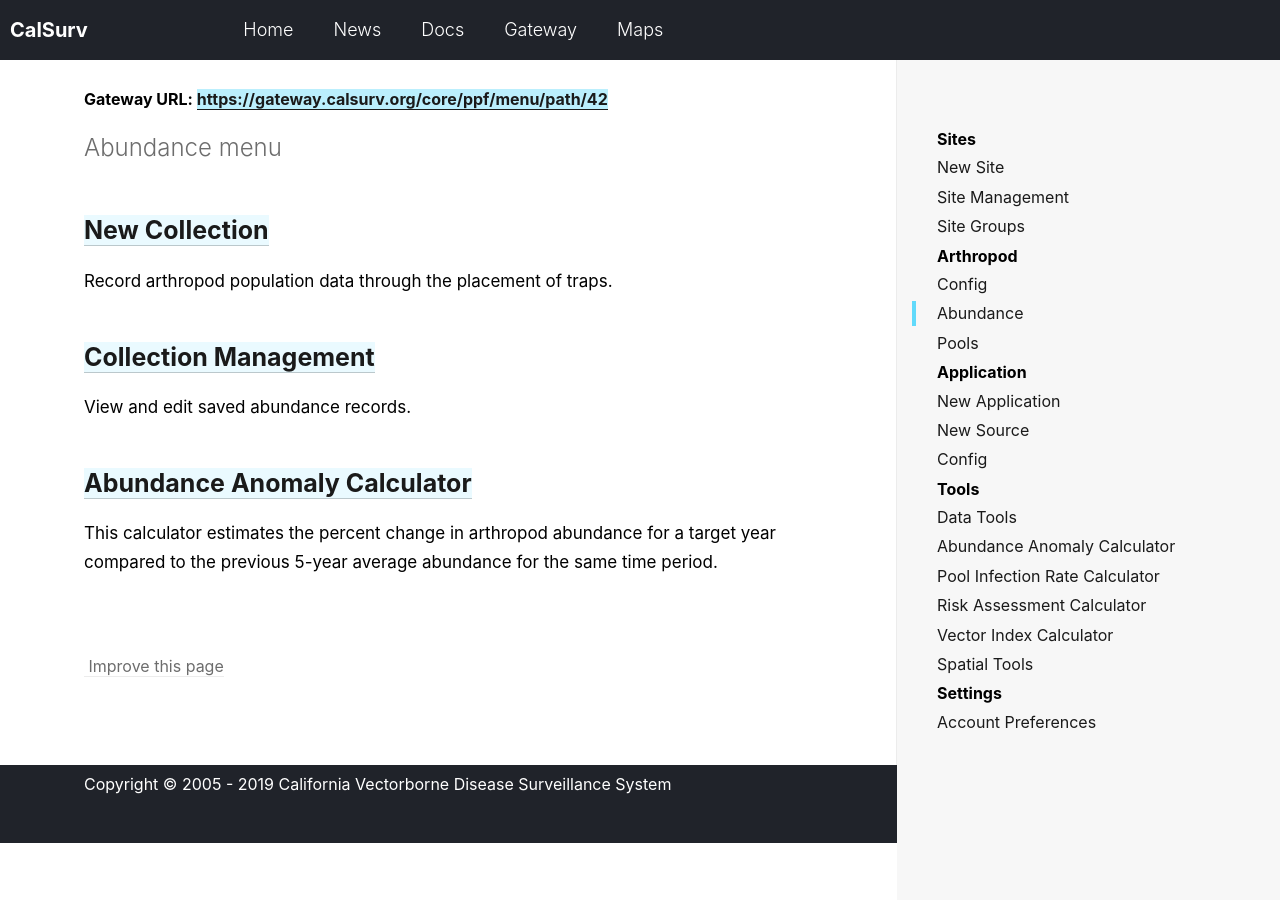
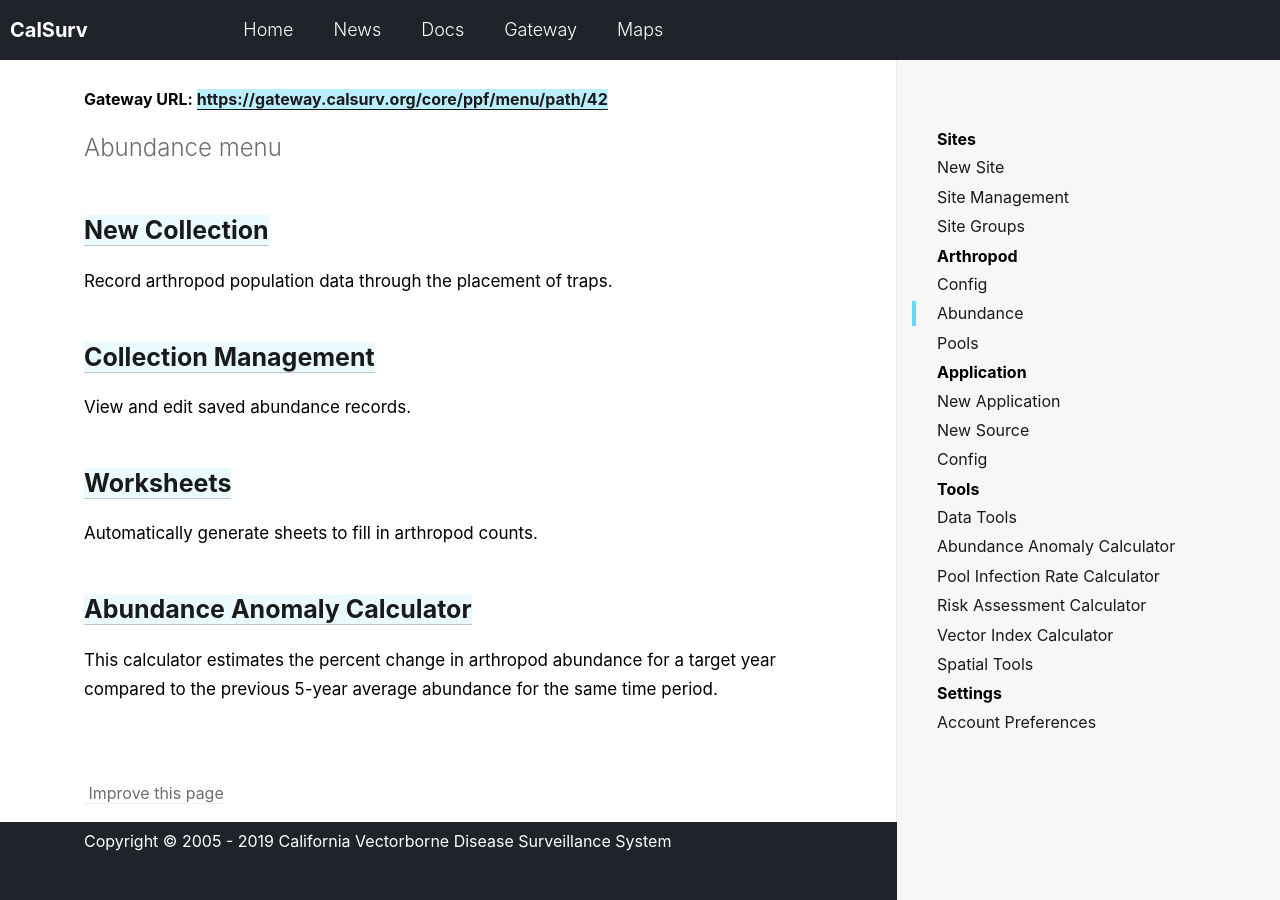
Before and after one commit to tlvaldepena/vectorsurv.org, a Jekyll site: the page built from _docs/arthropod/abundance.md, in a window 1280 px wide and 900 px high, scrolled down 135 px. Built offline with Jekyll 4.4.1, drawn with Linux system fonts in a browser that asks for light colours; before the commit the page ends 978 px from its top, so only the background shows below that.

Commit message:
Add worksheets link

```diff
--- a/_docs/arthropod/abundance.md
+++ b/_docs/arthropod/abundance.md
@@ -10,5 +10,8 @@
 ### [Collection Management]({{ site.baseur1 }}/docs/arthropod/collection-manage)
 View and edit saved abundance records.
 
+### [Worksheets]({{ site.baseur1}}/docs/arthropod/worksheets)
+Automatically generate sheets to fill in arthropod counts.
+
 ### [Abundance Anomaly Calculator]({{ site.baseur1 }}/docs/tools/calculators/anomaly)
 This calculator estimates the percent change in arthropod abundance for a target year compared to the previous 5-year average abundance for the same time period.
```
